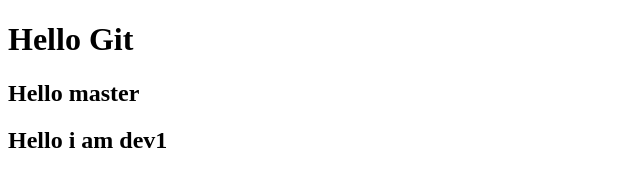
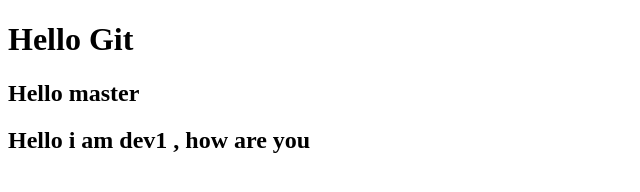
Before and after one commit to Rishabh-Budana/bi, a plain HTML site: page index.html in a window 1280 px wide. Shown: the whole page, without its empty margins (0-640 px from the left). Drawn offline with Linux system fonts and the light colour scheme.

Commit message:
added greeting

```diff
--- a/index.html
+++ b/index.html
@@ -8,6 +8,6 @@
 <body>
     <h1>Hello Git</h1>
     <h2>Hello master</h2>
-    <h2>Hello i am dev1</h3>
+    <h2>Hello i am dev1 , how are you</h3>
 </body>
 </html>
```
